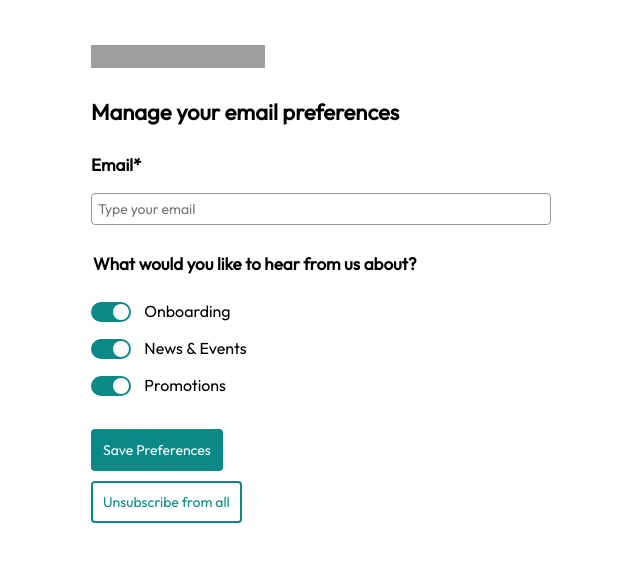
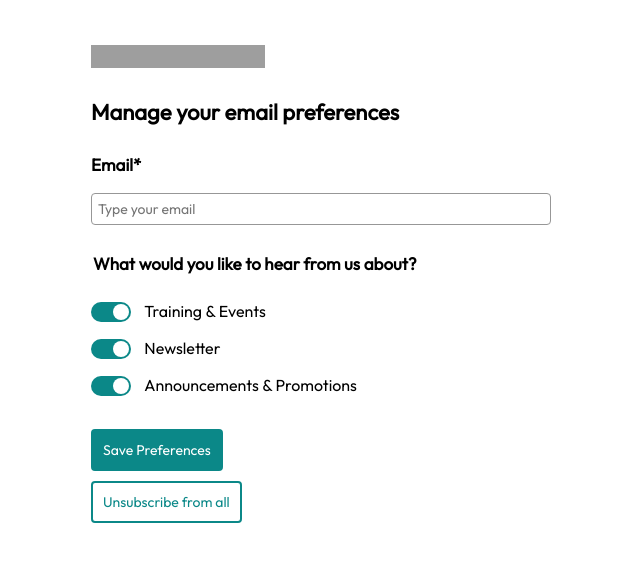
Before and after one commit to alex-badgery/activecampaign, a plain HTML site: page index.html in a window 1280 px wide. Shown: the whole page, without its empty margins (319-959 px from the left). Drawn offline with Linux system fonts and the light colour scheme; grey boxes are pictures that could not be loaded.

Commit message:
Update index.html

```diff
--- a/index.html
+++ b/index.html
@@ -752,34 +752,34 @@ input:checked + .slider:before {
           <input data-autofill="false" type="hidden" id="field[169][]" name="field[169][]" value="~|">
           <div class="toggle-container">
           	<label class="switch">
-            	<input id="field_169Onboarding" type="checkbox" name="field[169][]" value="Onboarding" checked>
+            	<input id="field_169Training &amp; Events" type="checkbox" name="field[169][]" value="Training &amp; Events" checked>
             	<span class="slider"></span>
             </label>
  			<span class="toggle-label">
               <label for="field_169Onboarding">
-                Onboarding
+                Training &amp; Events
               </label>
             </span>
           </div>
           <div class="toggle-container">
           	<label class="switch">
-            	<input id="field_169News &amp; Events" type="checkbox" name="field[169][]" value="News &amp; Events" checked>
+            	<input id="field_169Newsletter" type="checkbox" name="field[169][]" value="Newsletter" checked>
             	<span class="slider"></span>
             </label>
  			<span class="toggle-label">
               <label for="field_169News &amp; Events">
-                News &amp; Events
+                Newsletter
               </label>
             </span>
           </div>
           <div class="toggle-container">
  			<label class="switch">
-            	<input id="field_169Promotions" type="checkbox" name="field[169][]" value="Promotions" checked>
+            	<input id="field_169Announcements &amp; Promotions" type="checkbox" name="field[169][]" value="Announcements &amp; Promotions" checked>
     			<span class="slider"></span>
   			</label>
  			<span class="toggle-label">
     			<label for="field_25Promotions">
-      				Promotions
+      				Announcements &amp; Promotions
     			</label>
  			</span>
           </div>
```
